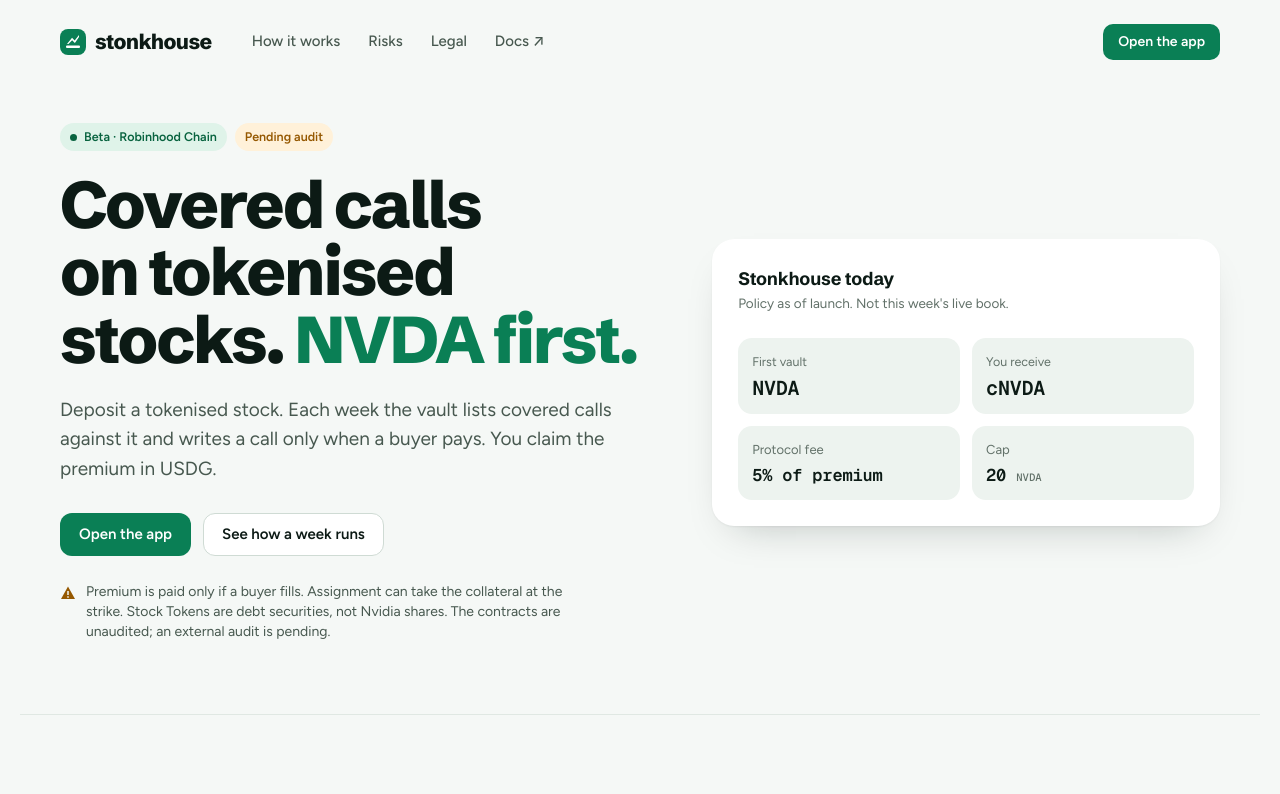
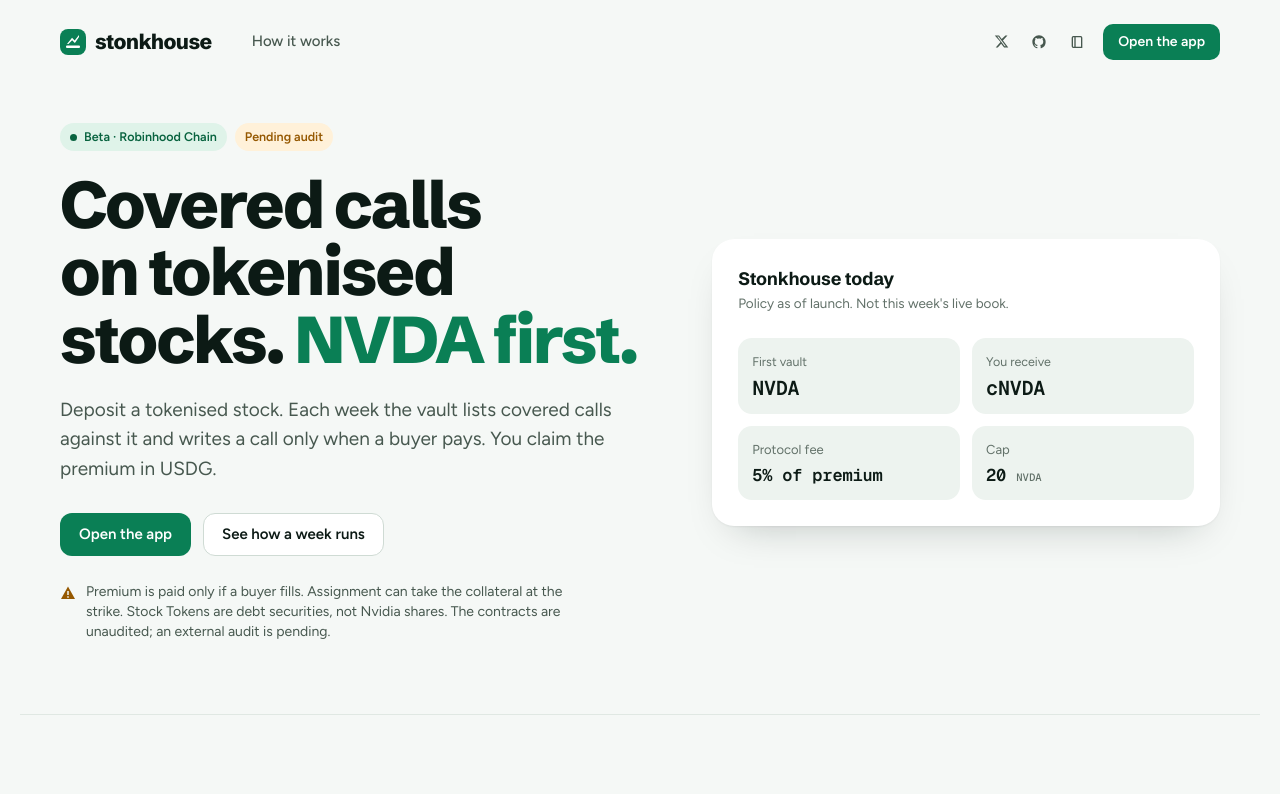
Before and after one commit to stonkhousedotfun/callhouse-site, a Next.js app: page / in a window 1280 px wide. Shown: the top 794 px of the page. Built offline with nearby package versions, Linux system fonts and the light colour scheme; no server answers.

Commit message:
site: risks and legal in the footer; X, GitHub, GitBook in the top bar
How it works stays in the header. The three marks sit top-right next to
Open the app. GitBook is the docs; GitHub is the leekzor org; X defaults
to x.com/stonkhouse (override with NEXT_PUBLIC_X_URL).

```diff
--- a/components/Nav.tsx
+++ b/components/Nav.tsx
@@ -1,19 +1,17 @@
 /**
- * Top bar for stonkhouse.fun (the mockup's .topbar). Server component; the only client code is
- * the link list in components/NavLinks.tsx, which needs usePathname for the active link.
+ * Top bar for stonkhouse.fun. Server component; the only client code is NavLinks
+ * (usePathname for the active "How it works" link).
  *
- * DOM order is the reader's journey: brand, how the week runs, what can go wrong, the legal
- * position, the docs, and only then "Open the app". On wide screens that is also the visual
- * order. Below 960px the links drop to their own full-width row under the brand and the button,
- * so the button stays reachable without a menu and every link stays one tap away at 390px.
+ * Visual order: brand, how a week runs, then on the right X / GitHub / GitBook and "Open the app".
+ * Risks and legal live in the footer, not here. Below 960px the how-it-works link drops under the
+ * brand and the right cluster, so the button and the marks stay reachable without a menu.
  *
- * "Open the app" is the one control in the chrome that leaves this domain. It is a plain new-tab
- * <a> (Button detects the absolute URL), not next/link: app.stonkhouse.fun is a different
- * origin and a different Next application, so there is nothing to prefetch.
+ * "Open the app" and the three marks leave this origin. They are plain new-tab <a>s.
  *
  * DELIBERATELY ABSENT: any wallet or connect control. This package has no wallet code.
  */
 import { NavLinks } from "@/components/NavLinks";
+import { SocialLinks } from "@/components/SocialLinks";
 import { Brand } from "@/components/ui/Brand";
 import { Button } from "@/components/ui/Button";
 import { Container } from "@/components/ui/Container";
@@ -26,13 +24,16 @@
         <Brand className="order-1" />
         <nav
           aria-label="Site"
-          className="order-3 w-full overflow-x-auto [scrollbar-width:none] max-[22rem]:[mask-image:linear-gradient(to_right,#000_85%,transparent)] lg:order-2 lg:mr-auto lg:w-auto lg:overflow-visible"
+          className="order-3 w-full overflow-x-auto [scrollbar-width:none] lg:order-2 lg:mr-auto lg:w-auto lg:overflow-visible"
         >
           <NavLinks />
         </nav>
-        <Button href={OPEN_APP} size="sm" className="order-2 ml-auto lg:order-3 lg:ml-0">
-          Open the app
-        </Button>
+        <div className="order-2 ml-auto flex items-center gap-2 lg:order-3 lg:ml-0">
+          <SocialLinks />
+          <Button href={OPEN_APP} size="sm">
+            Open the app
+          </Button>
+        </div>
       </Container>
     </header>
   );
--- a/components/NavLinks.tsx
+++ b/components/NavLinks.tsx
@@ -5,25 +5,18 @@
  * one thing: usePathname, for aria-current on the active link. Everything around it (brand, the
  * app button, the header) is rendered by the server component in components/Nav.tsx.
  *
- * DELIBERATELY ABSENT: a "Home" link (the wordmark is the way home), any wallet or connect
- * control, and any JS menu. Four short links fit one row at 390px, starting at the page gutter;
- * below about 350px the row scrolls sideways rather than wrapping the header, and Nav.tsx fades its
- * right edge there so the clipped link reads as more to scroll.
+ * DELIBERATELY ABSENT: a "Home" link (the wordmark is the way home), Risks and Legal (those live
+ * in the footer), Docs-as-text (the GitBook mark in the top-right is the docs), any wallet or
+ * connect control, and any JS menu.
  *
  * Exact-match active test only: a prefix test would light every link that shares a prefix.
  */
 import Link from "next/link";
 import { usePathname } from "next/navigation";
 
-import { ExternalLink } from "@/components/ui/ExternalLink";
 import { cn } from "@/lib/cn";
-import { DOCS_URL } from "@/lib/site";
 
-const LINKS = [
-  { href: "/how-it-works", label: "How it works" },
-  { href: "/risks", label: "Risks" },
-  { href: "/legal", label: "Legal" },
-] as const;
+const LINKS = [{ href: "/how-it-works", label: "How it works" }] as const;
 
 /* The outline is inset (-2px offset) because the mobile row is an overflow container, which would
    clip an outline drawn outside the link. */
@@ -50,11 +43,6 @@
           </li>
         );
       })}
-      <li>
-        <ExternalLink href={DOCS_URL} arrow className={cn(LINK, IDLE)}>
-          Docs
-        </ExternalLink>
-      </li>
     </ul>
   );
 }
--- /dev/null
+++ b/components/SocialLinks.tsx
@@ -0,0 +1,34 @@
+/**
+ * X, GitHub and GitBook marks. Used in the top bar, top-right, next to "Open the app".
+ * Each leaves this origin, so they are plain new-tab <a>s.
+ */
+import { ExternalLink } from "@/components/ui/ExternalLink";
+import { GitBookIcon, GitHubIcon, XIcon } from "@/components/ui/icons";
+import { DOCS_URL, GITHUB_URL, X_URL } from "@/lib/site";
+
+const ITEM =
+  "grid size-9 place-items-center rounded-[10px] text-ink-2 no-underline transition-colors duration-150 hover:bg-surface-2 hover:text-ink";
+
+export function SocialLinks() {
+  return (
+    <nav aria-label="Stonkhouse elsewhere">
+      <ul className="flex items-center gap-0.5">
+        <li>
+          <ExternalLink href={X_URL} className={ITEM} aria-label="X">
+            <XIcon size={15} />
+          </ExternalLink>
+        </li>
+        <li>
+          <ExternalLink href={GITHUB_URL} className={ITEM} aria-label="GitHub">
+            <GitHubIcon size={16} />
+          </ExternalLink>
+        </li>
+        <li>
+          <ExternalLink href={DOCS_URL} className={ITEM} aria-label="GitBook">
+            <GitBookIcon size={16} />
+          </ExternalLink>
+        </li>
+      </ul>
+    </nav>
+  );
+}
--- a/components/ui/icons.tsx
+++ b/components/ui/icons.tsx
@@ -9,6 +9,42 @@
   return (
     <svg width={size} height={size} viewBox="0 0 16 16" aria-hidden="true" focusable="false" className={className}>
       <path fill="currentColor" d="M8 1.5 15 14H1L8 1.5Zm-.75 4.5v4h1.5V6h-1.5Zm0 5.2v1.5h1.5v-1.5h-1.5Z" />
+    </svg>
+  );
+}
+
+/** X (Twitter) mark. */
+export function XIcon({ size = 16, className }: IconProps) {
+  return (
+    <svg width={size} height={size} viewBox="0 0 24 24" aria-hidden="true" focusable="false" className={className}>
+      <path
+        fill="currentColor"
+        d="M18.244 2.25h3.308l-7.227 8.26 8.502 11.24H16.17l-4.714-6.231-5.401 6.231H2.744l7.727-8.829L1.254 2.25H8.08l4.253 5.622L18.244 2.25zm-1.161 17.52h1.833L7.084 4.126H5.117z"
+      />
+    </svg>
+  );
+}
+
+/** GitHub mark. */
+export function GitHubIcon({ size = 16, className }: IconProps) {
+  return (
+    <svg width={size} height={size} viewBox="0 0 24 24" aria-hidden="true" focusable="false" className={className}>
+      <path
+        fill="currentColor"
+        d="M12 2C6.477 2 2 6.484 2 12.017c0 4.425 2.865 8.18 6.839 9.504.5.092.682-.217.682-.483 0-.237-.008-.868-.013-1.703-2.782.605-3.369-1.343-3.369-1.343-.454-1.158-1.11-1.466-1.11-1.466-.908-.62.069-.608.069-.608 1.003.07 1.531 1.032 1.531 1.032.892 1.53 2.341 1.088 2.91.832.092-.647.35-1.088.636-1.338-2.22-.253-4.555-1.113-4.555-4.951 0-1.093.39-1.988 1.029-2.688-.103-.253-.446-1.272.098-2.65 0 0 .84-.27 2.75 1.026A9.564 9.564 0 0 1 12 6.844c.85.004 1.705.115 2.504.337 1.909-1.296 2.747-1.027 2.747-1.027.546 1.379.202 2.398.1 2.651.64.7 1.028 1.595 1.028 2.688 0 3.848-2.339 4.695-4.566 4.943.359.309.678.92.678 1.855 0 1.338-.012 2.419-.012 2.747 0 .268.18.58.688.482A10.02 10.02 0 0 0 22 12.017C22 6.484 17.522 2 12 2z"
+      />
+    </svg>
+  );
+}
+
+/** GitBook-style book mark. */
+export function GitBookIcon({ size = 16, className }: IconProps) {
+  return (
+    <svg width={size} height={size} viewBox="0 0 24 24" aria-hidden="true" focusable="false" className={className}>
+      <path
+        fill="currentColor"
+        d="M6.5 3A2.5 2.5 0 0 0 4 5.5v13A2.5 2.5 0 0 0 6.5 21H20V5.5A2.5 2.5 0 0 0 17.5 3h-11ZM6 5.5A.5.5 0 0 1 6.5 5H8v14H6.5a.5.5 0 0 1-.5-.5v-13ZM10 19V5h7.5a.5.5 0 0 1 .5.5V19H10Z"
+      />
     </svg>
   );
 }
--- a/components/ui/index.ts
+++ b/components/ui/index.ts
@@ -15,7 +15,7 @@
 export { Figure, Num } from "./Figure";
 export type { FigureProps, FigureSize, NumProps, NumTone } from "./Figure";
 export { ClockNote, When } from "./When";
-export { CheckCircleIcon, WarnIcon } from "./icons";
+export { CheckCircleIcon, GitBookIcon, GitHubIcon, WarnIcon, XIcon } from "./icons";
 export { Notice } from "./Notice";
 export type { NoticeProps } from "./Notice";
 export { Card, Panel } from "./Panel";
--- a/lib/site.ts
+++ b/lib/site.ts
@@ -39,6 +39,12 @@
 
 /** Depositor documentation and the protocol reference (GitBook, synced from leekzor/callhouse-docs). */
 export const DOCS_URL = normalizeBase(process.env.NEXT_PUBLIC_DOCS_URL ?? "https://docs.stonkhouse.fun");
+
+/** X (Twitter). Override with NEXT_PUBLIC_X_URL if the handle is not @stonkhouse. */
+export const X_URL = normalizeBase(process.env.NEXT_PUBLIC_X_URL ?? "https://x.com/stonkhouse");
+
+/** GitHub org. Repos may be private; the org page is still the public door. */
+export const GITHUB_URL = normalizeBase(process.env.NEXT_PUBLIC_GITHUB_URL ?? "https://github.com/leekzor");
 
 /** The dapp. Every CTA on this site points into it. */
 export const APP_URL = normalizeBase(process.env.NEXT_PUBLIC_APP_URL ?? "https://app.stonkhouse.fun");
```
Also changed, not shown: components/Footer.tsx (+5 -5 lines).
